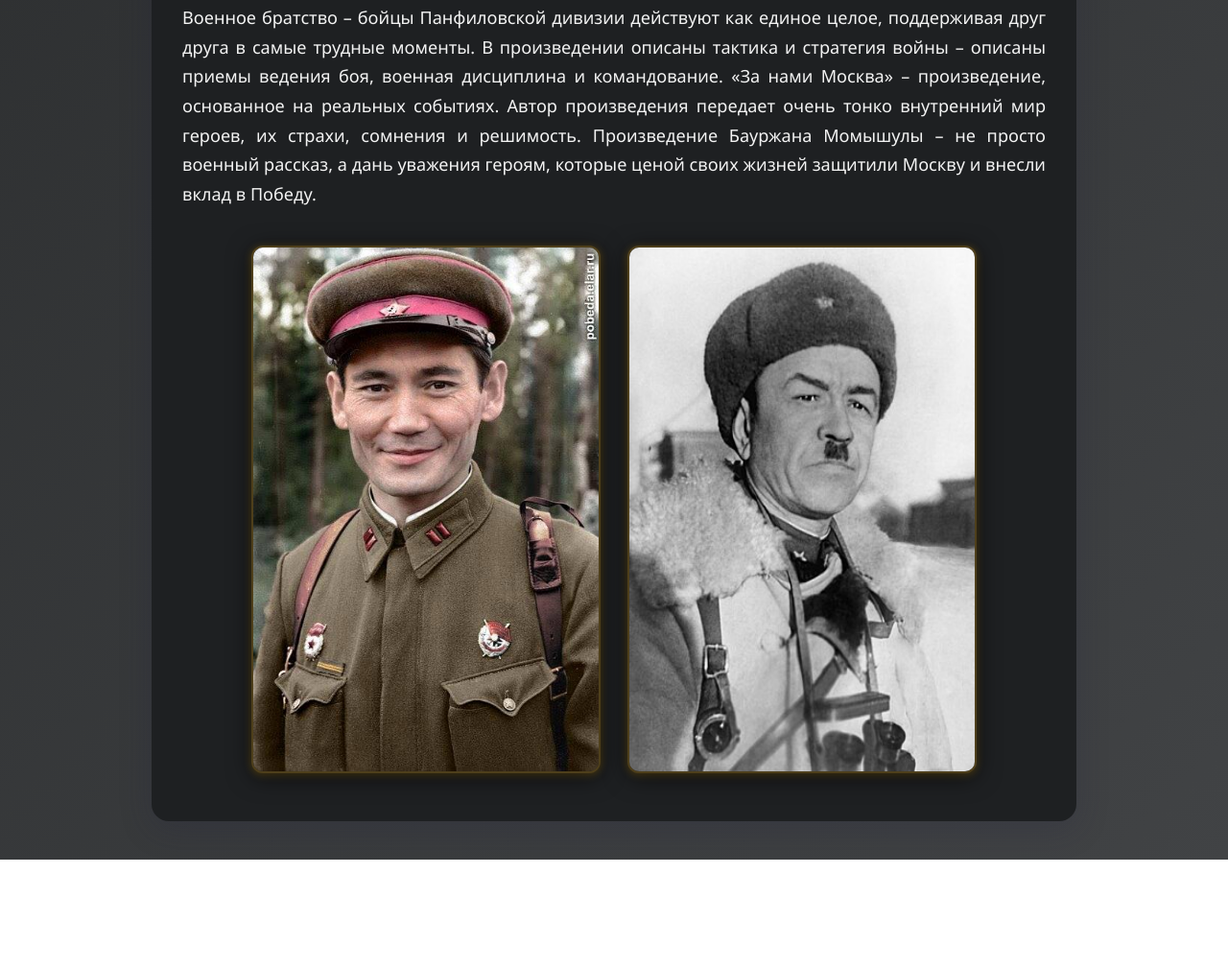
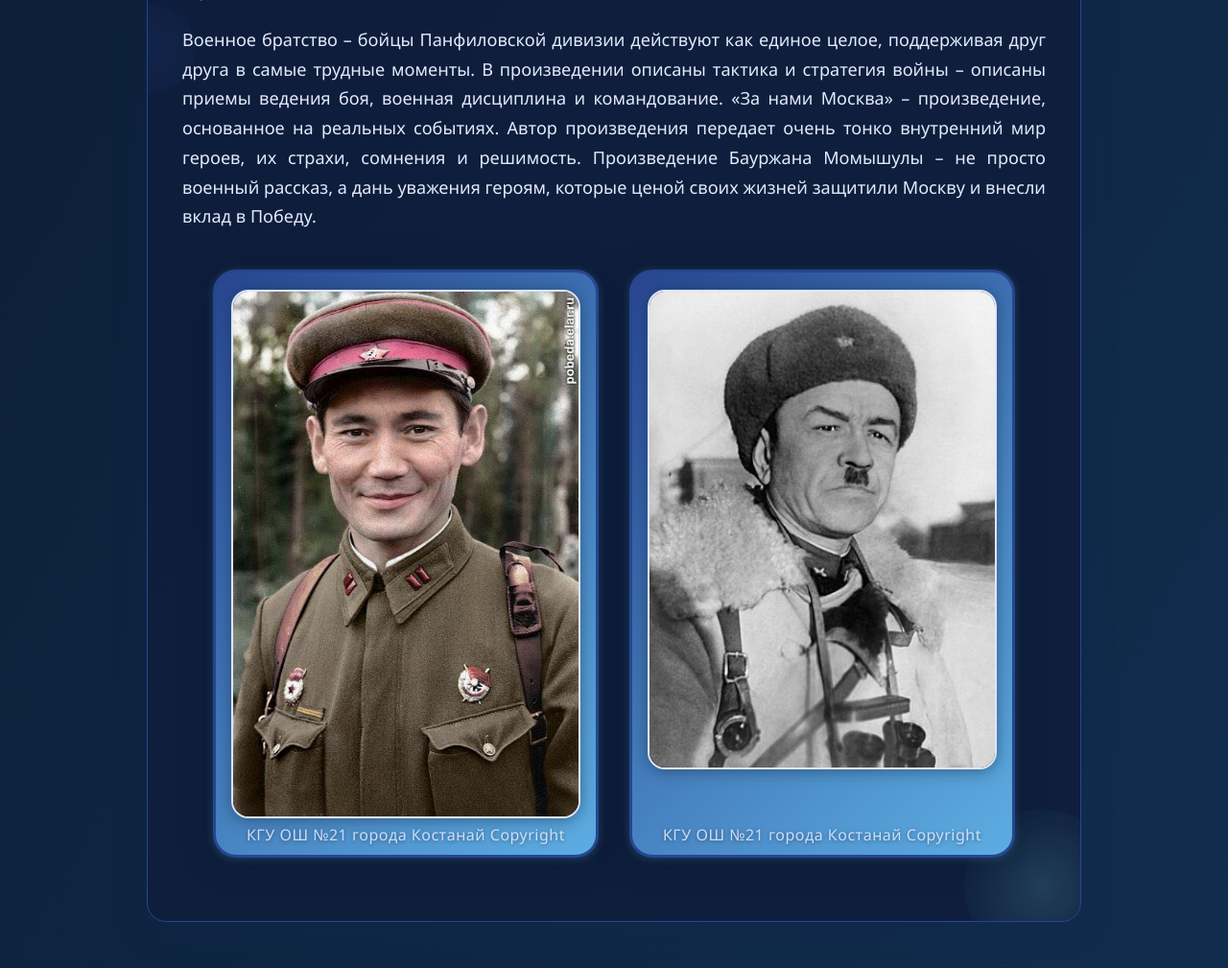
Before and after one commit to janar2025/janar2025.github.io, a plain HTML site: page index.html in a window 1280 px wide. Shown: the part 1475-2484 px from the top of the page at 96% size. Before the commit the page ends 2371 px from the top, so only its background shows below. Drawn offline with Linux system fonts and the light colour scheme.

Commit message:
Update index.html

```diff
--- a/index.html
+++ b/index.html
@@ -5,76 +5,180 @@
   <meta name="viewport" content="width=device-width, initial-scale=1" />
   <title>Бауржан Момышулы и «За нами Москва»</title>
   <style>
-    /* Эффектная темная тема с акцентами */
     body {
-      background: linear-gradient(135deg, #232526 0%, #414345 100%);
-      color: #f3f3f3;
-      font-family: 'Segoe UI', 'Roboto', Arial, sans-serif;
+      min-height: 100vh;
       margin: 0;
       padding: 0;
-      min-height: 100vh;
+      font-family: 'Segoe UI', 'Roboto', Arial, sans-serif;
+      background: linear-gradient(120deg, #0a192f 0%, #112d4e 100%);
+      animation: bg-move 12s ease-in-out infinite alternate;
+      color: #e3eafc;
+    }
+    @keyframes bg-move {
+      0% { background-position: 0% 50%; }
+      100% { background-position: 100% 50%; }
     }
     .container {
       max-width: 900px;
-      margin: 40px auto 40px auto;
-      background: rgba(30, 32, 34, 0.98);
-      border-radius: 18px;
-      box-shadow: 0 8px 32px 0 rgba(34, 34, 64, 0.25);
-      padding: 40px 32px 32px 32px;
+      margin: 48px auto 48px auto;
+      background: rgba(15, 30, 60, 0.93);
+      border-radius: 20px;
+      box-shadow: 0 8px 32px 0 rgba(20, 40, 80, 0.35);
+      padding: 44px 36px 36px 36px;
+      border: 1.5px solid #274690;
+      position: relative;
+      overflow: hidden;
     }
     h1 {
-      color: #ffb300;
+      color: #5dade2;
       text-align: center;
-      font-size: 2.5em;
-      margin-bottom: 0.2em;
-      letter-spacing: 1px;
-      text-shadow: 0 2px 8px #0008;
+      font-size: 2.7em;
+      margin-bottom: 0.3em;
+      letter-spacing: 1.5px;
+      text-shadow: 0 2px 16px #0a192f88, 0 1px 0 #274690;
+      animation: fadeInDown 1.2s cubic-bezier(.77,0,.18,1) 0.1s both;
     }
     h2 {
-      color: #90caf9;
+      color: #7ed6df;
       margin-top: 2em;
       margin-bottom: 0.5em;
       font-size: 1.5em;
-      border-left: 4px solid #90caf9;
-      padding-left: 12px;
+      border-left: 4px solid #5dade2;
+      padding-left: 14px;
       letter-spacing: 0.5px;
+      animation: fadeInLeft 1.2s cubic-bezier(.77,0,.18,1) 0.3s both;
     }
     p {
       margin-bottom: 1.2em;
       font-size: 1.13em;
       text-align: justify;
       line-height: 1.7;
+      color: #e3eafc;
+      animation: fadeIn 1.2s cubic-bezier(.77,0,.18,1) 0.5s both;
     }
     .images {
       display: flex;
       justify-content: center;
-      gap: 28px;
-      margin: 38px 0 18px 0;
+      gap: 32px;
+      margin: 40px 0 18px 0;
       flex-wrap: wrap;
+      animation: fadeInUp 1.2s cubic-bezier(.77,0,.18,1) 0.7s both;
     }
-    .images img {
+    .photo-frame {
+      background: linear-gradient(135deg, #274690 0%, #5dade2 100%);
+      padding: 18px 18px 38px 18px;
+      border-radius: 24px;
+      box-shadow: 0 4px 32px 0 #0a192f99, 0 1.5px 8px 0 #5dade255;
+      border: 3px solid #274690;
+      display: flex;
+      flex-direction: column;
+      align-items: center;
+      position: relative;
+      min-width: 260px;
       max-width: 360px;
       width: 100%;
-      border-radius: 12px;
-      box-shadow: 0 4px 24px 0 #000a, 0 1.5px 8px 0 #ffb30055;
-      border: 2px solid #ffb30033;
-      transition: transform 0.2s, box-shadow 0.2s;
-      background: #222;
+      transition: box-shadow 0.3s, border-color 0.3s;
+      margin-bottom: 12px;
+      animation: fadeInUp 1.2s cubic-bezier(.77,0,.18,1) 0.8s both;
     }
-    .images img:hover {
-      transform: scale(1.04) rotate(-1deg);
-      box-shadow: 0 8px 32px 0 #ffb30099, 0 2px 12px 0 #90caf955;
-      border-color: #ffb300cc;
+    .photo-frame:hover {
+      box-shadow: 0 8px 40px 0 #5dade2cc, 0 2px 16px 0 #7ed6df99;
+      border-color: #5dade2cc;
+    }
+    .photo-frame img {
+      width: 100%;
+      border-radius: 18px;
+      box-shadow: 0 2px 16px #112d4e88;
+      border: 2.5px solid #e3eafc;
+      background: #112d4e;
+      filter: grayscale(10%) brightness(0.98);
+      transition: filter 0.3s, box-shadow 0.3s;
+      display: block;
+    }
+    .photo-frame:hover img {
+      filter: grayscale(0%) brightness(1.05);
+      box-shadow: 0 8px 32px #5dade2cc;
+    }
+    .copyright {
+      color: #e3eafc;
+      font-size: 1em;
+      text-align: center;
+      margin-top: 12px;
+      letter-spacing: 0.5px;
+      opacity: 0.85;
+      font-family: 'Segoe UI', 'Roboto', Arial, sans-serif;
+      position: absolute;
+      left: 0;
+      right: 0;
+      bottom: 10px;
+      padding: 0 8px;
+      text-shadow: 0 1px 4px #0a192f88;
+      user-select: none;
+      pointer-events: none;
+    }
+    /* Анимации появления */
+    @keyframes fadeInDown {
+      from { opacity: 0; transform: translateY(-40px);}
+      to { opacity: 1; transform: translateY(0);}
+    }
+    @keyframes fadeInLeft {
+      from { opacity: 0; transform: translateX(-40px);}
+      to { opacity: 1; transform: translateX(0);}
+    }
+    @keyframes fadeInUp {
+      from { opacity: 0; transform: translateY(40px);}
+      to { opacity: 1; transform: translateY(0);}
+    }
+    @keyframes fadeIn {
+      from { opacity: 0;}
+      to { opacity: 1;}
+    }
+    /* Декоративные синие круги */
+    .circle {
+      position: absolute;
+      border-radius: 50%;
+      opacity: 0.18;
+      pointer-events: none;
+      z-index: 0;
+      animation: float 12s ease-in-out infinite alternate;
+    }
+    .circle.c1 {
+      width: 220px; height: 220px;
+      background: radial-gradient(circle, #5dade2 0%, #112d4e 80%);
+      top: -60px; left: -60px;
+      animation-delay: 0s;
+    }
+    .circle.c2 {
+      width: 160px; height: 160px;
+      background: radial-gradient(circle, #7ed6df 0%, #0a192f 90%);
+      bottom: -40px; right: -40px;
+      animation-delay: 2s;
+    }
+    .circle.c3 {
+      width: 90px; height: 90px;
+      background: radial-gradient(circle, #274690 0%, #112d4e 100%);
+      top: 60%; left: -40px;
+      animation-delay: 4s;
+    }
+    @keyframes float {
+      0% { transform: translateY(0) scale(1);}
+      100% { transform: translateY(30px) scale(1.08);}
     }
     @media (max-width: 800px) {
-      .container { padding: 18px 6vw 18px 6vw; }
+      .container { padding: 18px 4vw 18px 4vw; }
       .images { flex-direction: column; gap: 18px; }
-      .images img { max-width: 98vw; }
+      .photo-frame { max-width: 98vw; min-width: 0; }
+      .circle.c1 { width: 120px; height: 120px; top: -30px; left: -30px;}
+      .circle.c2 { width: 90px; height: 90px; bottom: -20px; right: -20px;}
+      .circle.c3 { width: 60px; height: 60px; top: 70%; left: -20px;}
     }
   </style>
 </head>
 <body>
   <div class="container">
+    <div class="circle c1"></div>
+    <div class="circle c2"></div>
+    <div class="circle c3"></div>
     <h1>Бауржан Момышулы и «За нами Москва»</h1>
     <p>
       Великая Отечественная война (1941–1945) стала одним из самых трагических и героических периодов в истории Советского Союза. Она оставила глубокий след в мировой литературе, особенно в произведениях писателей-фронтовиков, которые передавали подлинную атмосферу боевых действий, трагедии и героизма солдат. Одним из таких писателей был Бауржан Момышулы – легендарный командир, участник обороны Москвы и автор книги «За нами Москва».
@@ -104,8 +208,14 @@
     </p>
 
     <div class="images">
-      <img src="1.jpg" alt="Бауржан Момышулы в годы войны" />
-      <img src="2.jpg" alt="Обложка книги «За нами Москва»" />
+      <div class="photo-frame">
+        <img src="1.jpg" alt="Бауржан Момышулы в годы войны" />
+        <div class="copyright">КГУ ОШ №21 города Костанай Copyright</div>
+      </div>
+      <div class="photo-frame">
+        <img src="2.jpg" alt="Обложка книги «За нами Москва»" />
+        <div class="copyright">КГУ ОШ №21 города Костанай Copyright</div>
+      </div>
     </div>
   </div>
 </body>
```
